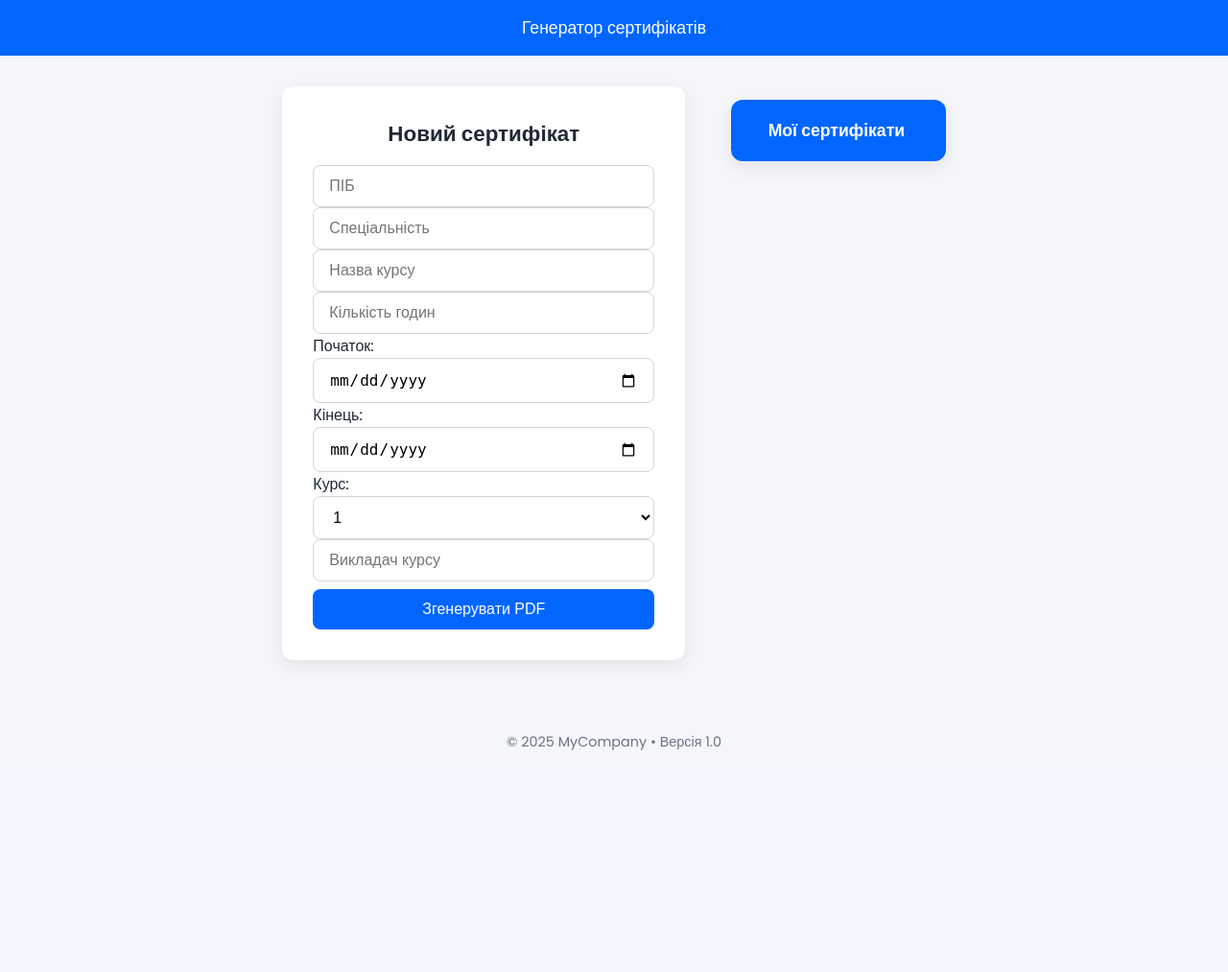
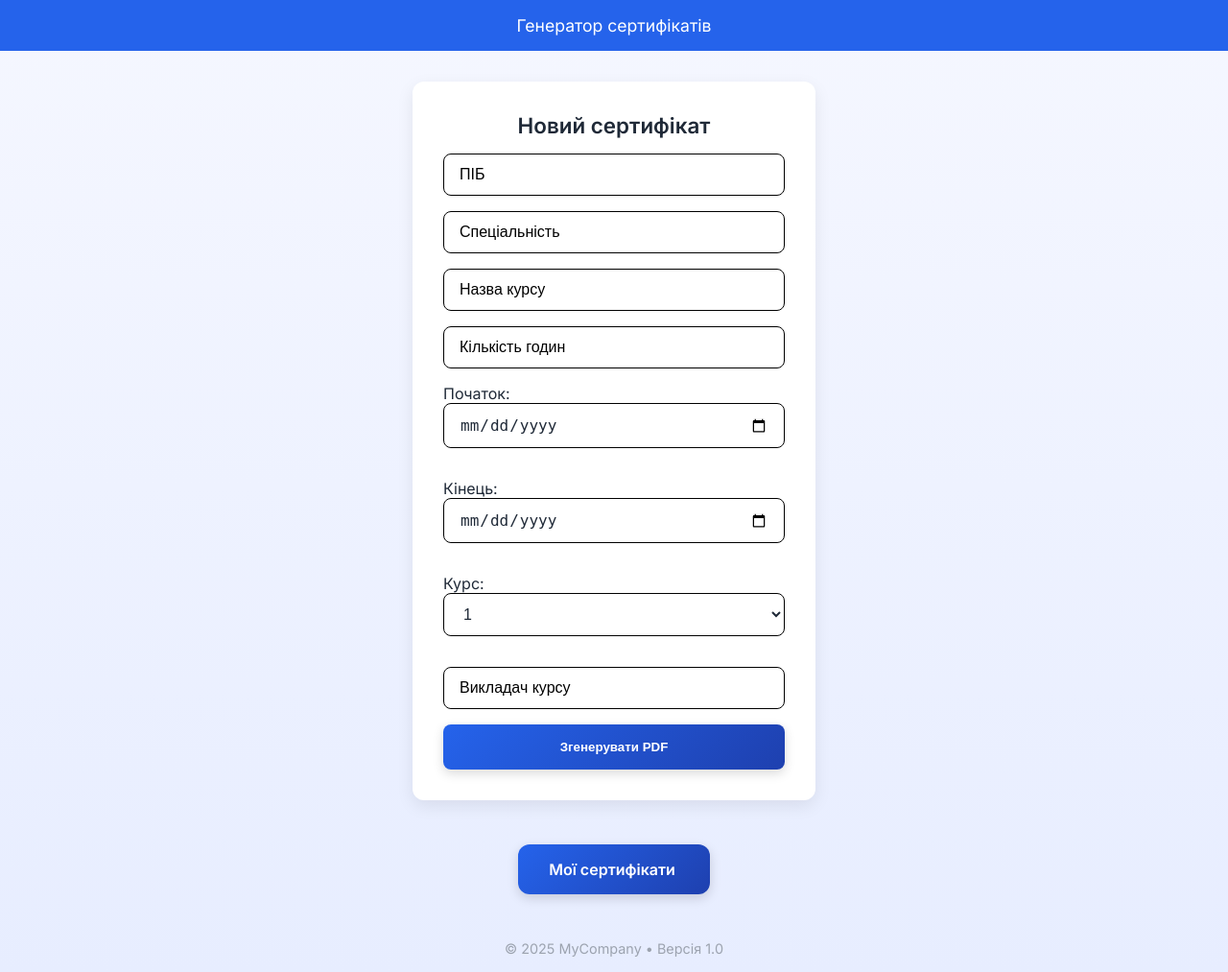
Before and after one commit to ArtemSimonov123/Certificate-Generation-App, a Flask app: page / in a window 1280 px wide. Shown: the whole page at 96% size. Before the commit the page ends 782 px from the top, so only its background shows below. Run offline with Flask 3, Linux system fonts and the light colour scheme.

Commit message:
Refactor CSS styles for improved layout and design consistency

```diff
--- a/static/css/style.css
+++ b/static/css/style.css
@@ -1,127 +1,104 @@
-@import url('https://fonts.googleapis.com/css2?family=Poppins:wght@300;400;600&display=swap');
+@import url('https://fonts.googleapis.com/css2?family=Poppins:wght@300;400;600&family=Inter:wght@400;600&display=swap');
 
-:root {
-  --primary: #0066ff;
-  --primary-dark: #0044aa;
-  --bg: #f4f6fa;
-  --text: #1f2937;
+:root{
+  --primary:#2563eb;
+  --primary-dark:#1e40af;
+  --bg:#f5f7ff;
+  --card:#ffffff;
+  --text:#1f2937;
 }
 
-* { box-sizing: border-box; }
-
-body {
-  margin: 0;
-  background: var(--bg);
-  color: var(--text);
-  font-family: 'Poppins', sans-serif;
-  display: flex;
-  flex-direction: column;
-  min-height: 100vh;
+*{box-sizing:border-box}
+body{
+  margin:0;
+  background:linear-gradient(180deg,#f5f7ff 0%,#e7edff 100%);
+  color:var(--text);
+  font-family:'Inter',sans-serif;
+  min-height:100vh;
+  display:flex;
+  flex-direction:column;
 }
 
-nav {
-  background: var(--primary);
-  color: #fff;
-  padding: 1rem 2rem;
-  font-size: 1.1rem;
+nav{
+  background:var(--primary);
+  color:#fff;
+  padding:1rem 2rem;
+  font-size:1.1rem;
+  text-align:center;
 }
 
-main {
-  flex: 1;
-  display: flex;
-  justify-content: center;
-  align-items: flex-start;
-  padding: 2rem 1rem;
+/* центрована вертикальна колонка */
+main{flex:1;display:flex;justify-content:center;align-items:flex-start;padding:2rem 1rem}
+.layout{display:flex;flex-direction:column;align-items:center;gap:2rem}
+
+.card{
+  background:var(--card);
+  border-radius:12px;
+  box-shadow:0 6px 18px rgba(0,0,0,.08);
+  padding:2rem;
+  width:100%;
+  max-width:420px;
+  animation:fadeIn .6s ease;
+}
+@keyframes fadeIn{from{opacity:0;transform:translateY(20px)}to{opacity:1;transform:translateY(0)}}
+
+h1,h2{margin:0 0 1rem;font-weight:600;text-align:center}
+h1{font-size:2rem}h2{font-size:1.4rem}
+
+/* поля вводу — чорний бордер і плейсхолдер, більший відступ між полями */
+input,select{
+  width:100%;
+  padding:.75rem 1rem;
+  border:1px solid #000;
+  border-radius:8px;
+  font-size:1rem;
+  background:#fff;
+  color:var(--text);
+  margin-bottom:1rem;
+}
+input::placeholder{color:#000}
+select{margin-bottom:1rem}
+label{display:block;margin-bottom:1rem;color:var(--text);font-weight:500}
+
+input:focus,select:focus{
+  outline:none;
+  border-color:var(--primary);
+  box-shadow:0 0 0 3px rgba(37,99,235,.3);
 }
 
-.card {
-  background: #fff;
-  border-radius: 12px;
-  box-shadow: 0 6px 18px rgba(0,0,0,.08);
-  padding: 2rem;
-  width: 100%;
-  max-width: 420px;
+button{
+  background:linear-gradient(135deg,var(--primary),var(--primary-dark));
+  color:#fff;
+  border:none;
+  cursor:pointer;
+  width:100%;
+  padding:1rem;
+  border-radius:8px;
+  font-weight:600;
+  box-shadow:0 4px 12px rgba(0,0,0,.15);
+  transition:transform .2s,box-shadow .2s;
 }
+button:hover{transform:translateY(-2px);box-shadow:0 6px 18px rgba(0,0,0,.25)}
 
-h1, h2 { margin: 0 0 1rem; font-weight: 600; }
-h1 { font-size: 2rem; }
-h2 { font-size: 1.4rem; }
+.big-link{
+  display:inline-flex;
+  align-items:center;
+  justify-content:center;
+  padding:1rem 2rem;
+  border-radius:12px;
+  background:linear-gradient(135deg,var(--primary),var(--primary-dark));
+  color:#fff;
+  text-decoration:none;
+  font-weight:600;
+  box-shadow:0 4px 12px rgba(0,0,0,.15);
+  transition:transform .2s,box-shadow .2s;
+}
+.big-link:hover{transform:translateY(-2px);box-shadow:0 6px 18px rgba(0,0,0,.25)}
 
-input, button {
-  width: 100%;
-  padding: .75rem 1rem;
-  border: 1px solid #d1d5db;
-  border-radius: 8px;
-  font-size: 1rem;
+.cert-item{
+  display:flex;align-items:center;justify-content:space-between;
+  gap:1rem;padding:.75rem 0;border-bottom:1px solid #e5e7eb;
 }
+.cert-name{flex:1;overflow-wrap:anywhere}
 
-input:focus {
-  outline: none;
-  border-color: var(--primary);
-  box-shadow: 0 0 0 2px rgba(0,102,255,.2);
-}
-
-button {
-  background: var(--primary);
-  color: #fff;
-  cursor: pointer;
-  transition: background .2s;
-  border: none;
-  margin-top: .5rem;
-}
-button:hover { background: var(--primary-dark); }
-
-footer {
-  text-align: center;
-  font-size: .9rem;
-  padding: 1rem;
-  color: #6b7280;
-}
-
-select {
-  width: 100%;
-  padding: .75rem 1rem;
-  border: 1px solid #d1d5db;
-  border-radius: 8px;
-  font-size: 1rem;
-  background: #fff;
-}
-
-.layout{
-  display:flex;
-  justify-content:center;
-  gap:3rem;
-  flex-wrap:wrap;
-}
-
-.layout>*{
-  flex:0 0 auto;
-}
-
-.big-link {
-  display: inline-block;
-  background: var(--primary);
-  color: #fff;
-  padding: 1.2rem 2.4rem;
-  border-radius: 12px;
-  font-size: 1.1rem;
-  font-weight: 600;
-  text-decoration: none;
-  white-space: nowrap;
-  box-shadow: 0 6px 18px rgba(0,0,0,.08);
-  transition: background .2s;
-}
-.big-link:hover { background: var(--primary-dark); }
-
-.cert-item {
-  display: flex;
-  align-items: center;
-  justify-content: space-between;
-  gap: 1rem;
-  padding: .75rem 0;
-  border-bottom: 1px solid #f1f1f1;
-}
-.cert-name {
-  flex: 1;
-  overflow-wrap: anywhere;
-}
+footer{text-align:center;font-size:.9rem;padding:1rem;color:#9ca3af}
```
